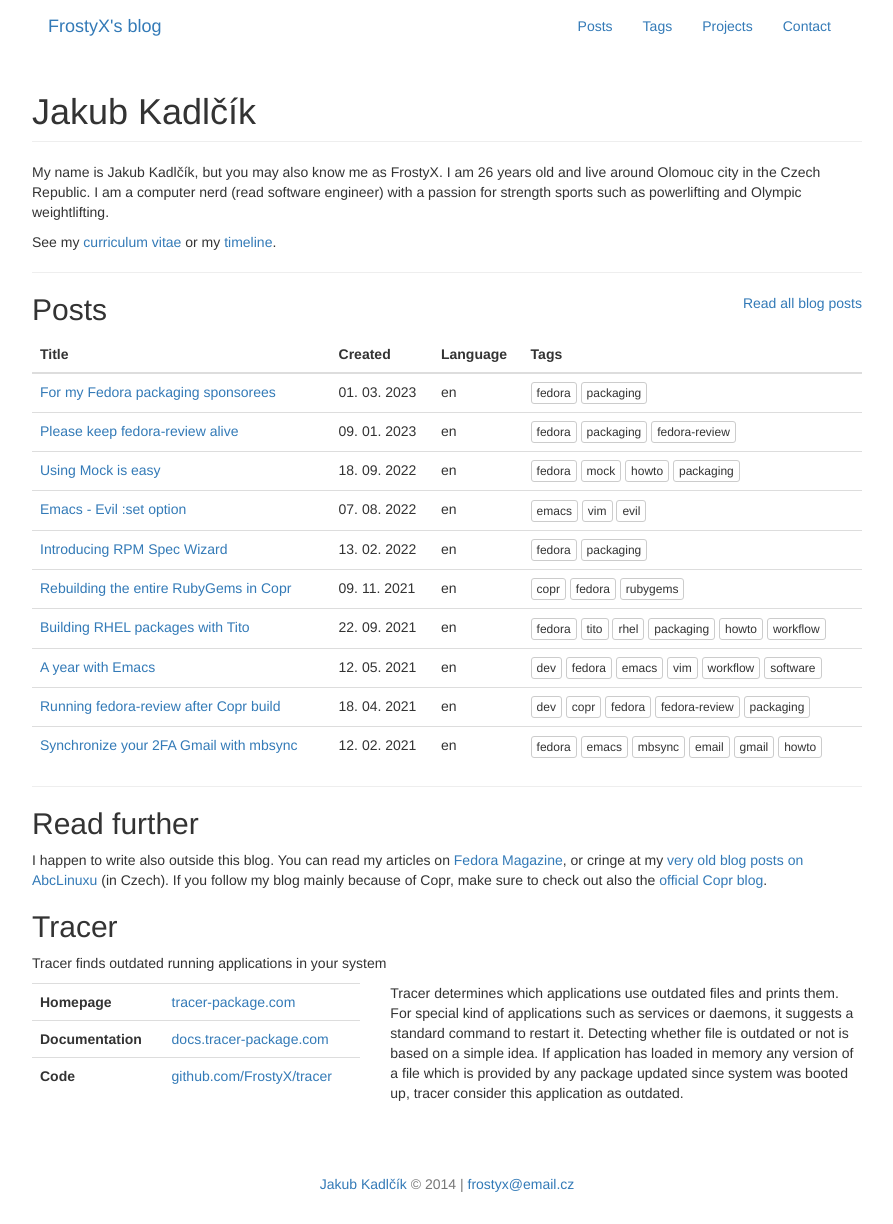
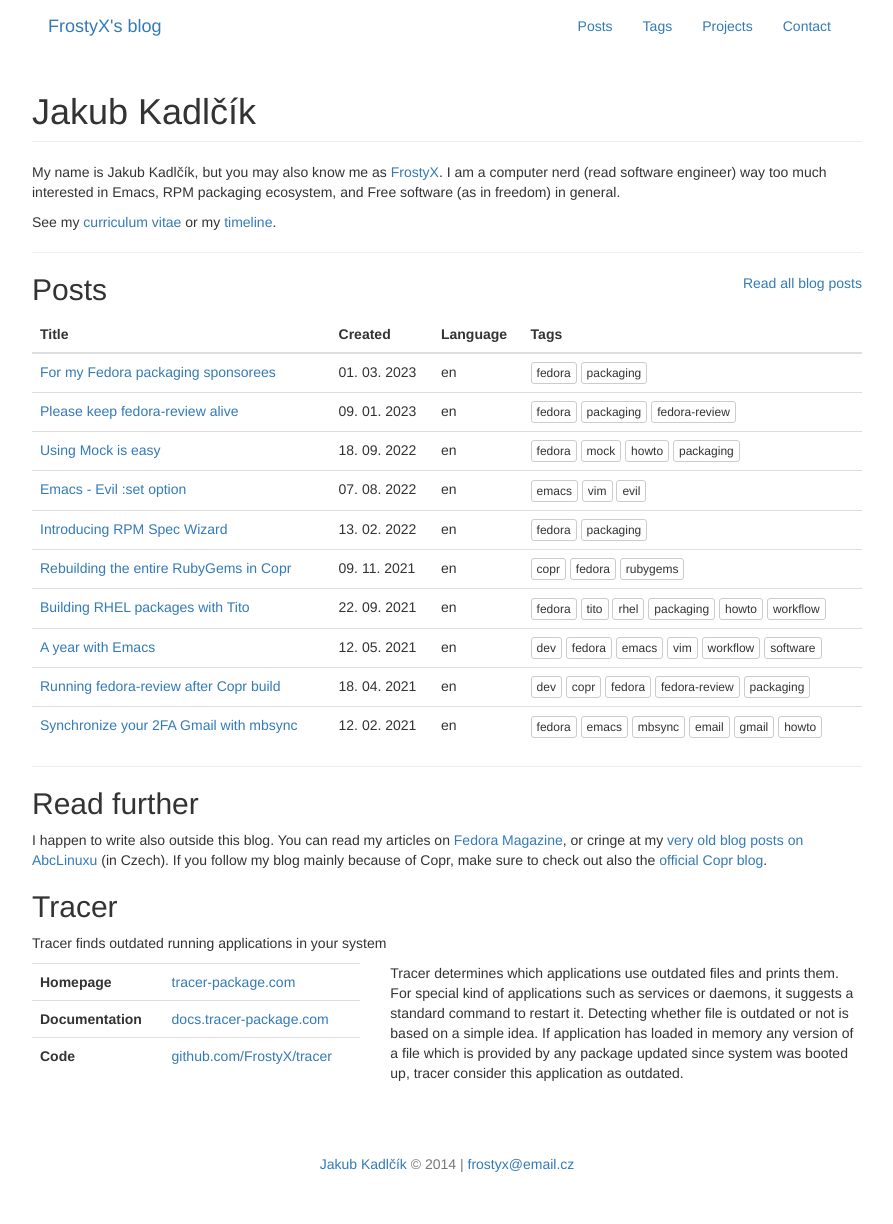
Before and after one commit to FrostyX/frostyx.github.io, a Jekyll site: the page built from index.html, in a window 1280 px wide. Shown: the whole page, without its empty margins (193-1086 px from the left). Built offline with Jekyll 4.4.1, drawn with Linux system fonts in a browser that asks for light colours; nearby versions of some CDN libraries.

Commit message:
What's My Age Again?

```diff
--- a/_includes/about/me.html
+++ b/_includes/about/me.html
@@ -1,3 +1,9 @@
-<p>My name is Jakub Kadlčík, but you may also know me as FrostyX. I am 26 years old and live around Olomouc city in the Czech Republic. I am a computer nerd (read software engineer) with a passion for strength sports such as powerlifting and Olympic weightlifting.</p>
+<p>
+  My name is Jakub Kadlčík, but you may also know me as
+  <a href="https://github.com/FrostyX">FrostyX</a>.
+  I am a computer nerd (read software engineer) way too much
+  interested in Emacs, RPM packaging ecosystem, and Free software (as
+  in freedom) in general.
+</p>
 
 <p>See my <a href="https://github.com/FrostyX/cv/raw/master/jakub-kadlcik-cv.pdf" title="Jakub Kadlčík - curriculum vitae">curriculum vitae</a> or my <a href="/timeline/" title="Jakub Kadlčík - timeline">timeline</a>.</p>
```
